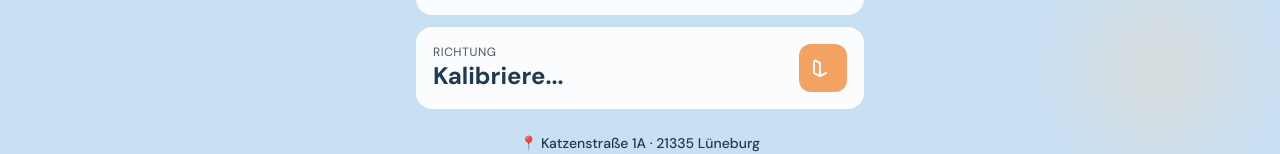
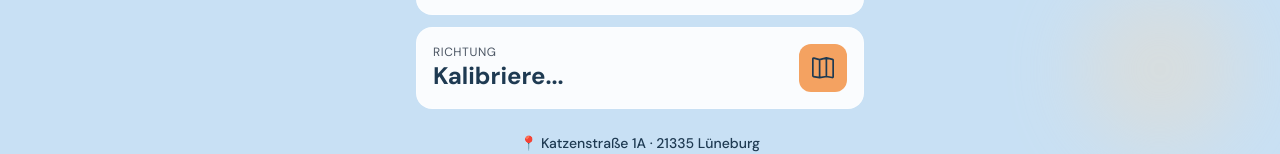
Before and after one commit to KrustyxKrab/UtopiaKompass, a React (Vite) app: page / in a window 1280 px wide. Shown: the part 571-725 px from the top of the page. Built offline with nearby package versions, Linux system fonts and the light colour scheme; no server answers.

Commit message:
Design Anpassung

```diff
--- a/src/components/InfoCards.tsx
+++ b/src/components/InfoCards.tsx
@@ -27,9 +27,25 @@ export default function InfoCards({ distance, bearing }: InfoCardsProps) {
           <p className="text-2xl font-bold text-utopia-dark">{bearing}</p>
         </div>
         <div className="w-12 h-12 bg-utopia-orange rounded-xl flex items-center justify-center">
-          <svg className="w-6 h-6 text-white" fill="none" stroke="currentColor" viewBox="0 0 24 24">
-            <path strokeLinecap="round" strokeLinejoin="round" strokeWidth={2}
-              d="M9 20l-5.447-2.724A1 1 0 013 16.382V5.618a1 1 0 011.447-.894L9 7m0 13l6-3m-6 3V7" />
+          <svg
+            xmlns="http://www.w3.org/2000/svg"
+            width="22"
+            height="22"
+            viewBox="0 0 26 26"
+            fill="none"
+          >
+            <path
+              d="M9 3.028L2.243 1.338C1.611 1.181 1 1.658 1 2.309V22.192C1 22.676 1.346 23.090 1.822 23.176L9 24.472
+                 M9 3.028L17 1.028
+                 M9 3.028V24.472
+                 M17 1.028L24.243 2.838C24.688 2.950 25 3.350 25 3.809V23.276C25 23.899 24.436 24.370 23.822 24.260L17 23.028
+                 M17 1.028V23.028
+                 M17 23.028L9 24.472"
+              stroke="#1E3A52"
+              strokeWidth={2}
+              strokeLinecap="round"
+              strokeLinejoin="round"
+            />
           </svg>
         </div>
       </div>
```
